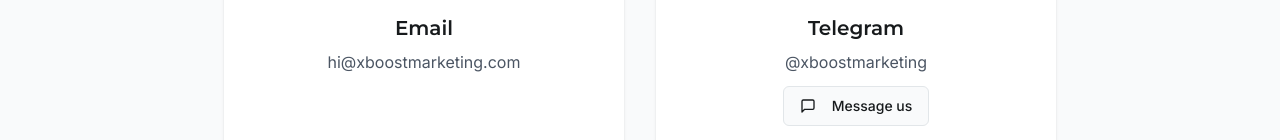
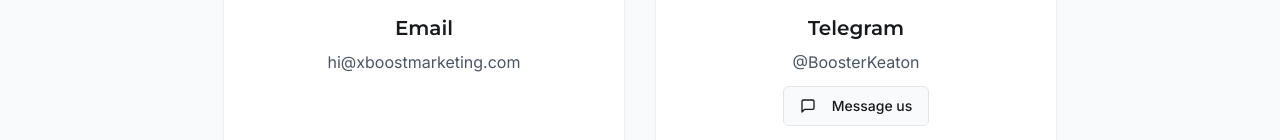
Before and after one commit to BODEK71/socialboost-ai-engage-61, a React (Vite) app: page /kontakt in a window 1280 px wide. Shown: the part 889-1029 px from the top of the page. Built offline with nearby package versions, Linux system fonts and the light colour scheme.

Commit message:
Update Telegram contact username
Changed the Telegram contact username to @BoosterKeaton in the contact information.

```diff
--- a/src/locales/de/contact.json
+++ b/src/locales/de/contact.json
@@ -4,7 +4,7 @@
   "pageDescription": "Nehmen Sie Kontakt mit unserem Team auf. Wir sind hier, um Ihre Fragen zu beantworten und Ihnen zu helfen, unsere Plattform zu nutzen, um Ihre Präsenz in sozialen Medien zu steigern.",
   "emailTitle": "E-Mail",
   "telegramTitle": "Telegram",
-  "telegramUsername": "@xboostmarketing",
+  "telegramUsername": "@BoosterKeaton",
   "telegramAction": "Nachricht senden",
   "formNameLabel": "Name",
   "formNamePlaceholder": "Geben Sie Ihren Namen ein",
--- a/src/locales/en/contact.json
+++ b/src/locales/en/contact.json
@@ -4,7 +4,7 @@
   "pageDescription": "Get in touch with our team. We're here to answer your questions and help you leverage our platform to grow your social media presence.",
   "emailTitle": "Email",
   "telegramTitle": "Telegram",
-  "telegramUsername": "@xboostmarketing",
+  "telegramUsername": "@BoosterKeaton",
   "telegramAction": "Message us",
   "formNameLabel": "Name",
   "formNamePlaceholder": "Enter your name",
--- a/src/locales/pl/contact.json
+++ b/src/locales/pl/contact.json
@@ -4,7 +4,7 @@
   "pageDescription": "Skontaktuj się z naszym zespołem. Jesteśmy tutaj, aby odpowiedzieć na Twoje pytania i pomóc Ci wykorzystać naszą platformę do zwiększenia obecności w mediach społecznościowych.",
   "emailTitle": "Email",
   "telegramTitle": "Telegram",
-  "telegramUsername": "@xboostmarketing",
+  "telegramUsername": "@BoosterKeaton",
   "telegramAction": "Napisz do nas",
   "formNameLabel": "Imię",
   "formNamePlaceholder": "Wprowadź swoje imię",
--- a/src/pages/Contact.tsx
+++ b/src/pages/Contact.tsx
@@ -49,7 +49,7 @@ const Contact = () => {
                 <Button
                   variant="outline"
                   className="mt-3"
-                  onClick={() => window.open("https://t.me/xboostmarketing", "_blank")}
+                  onClick={() => window.open("https://t.me/BoosterKeaton", "_blank")}
                 >
                   <MessageSquare className="mr-2 h-4 w-4" />
                   {t("telegramAction")}
```
